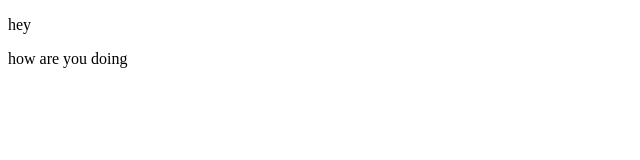
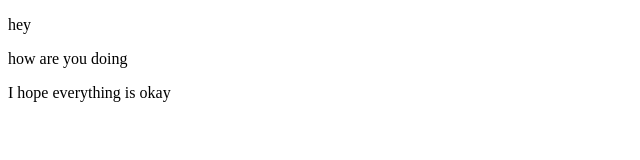
Before and after one commit to 22041/codequeen, a plain HTML site: page index.html in a window 1280 px wide. Shown: the whole page, without its empty margins (0-640 px from the left). Drawn offline with Linux system fonts and the light colour scheme.

Commit message:
check in
just checking in

```diff
--- a/index.html
+++ b/index.html
@@ -8,6 +8,7 @@
 <body>
   <p>hey</p>
   <p>how are you doing</p>
+  <p>I hope everything is okay</p>
 
 </body>
 </html>
```
